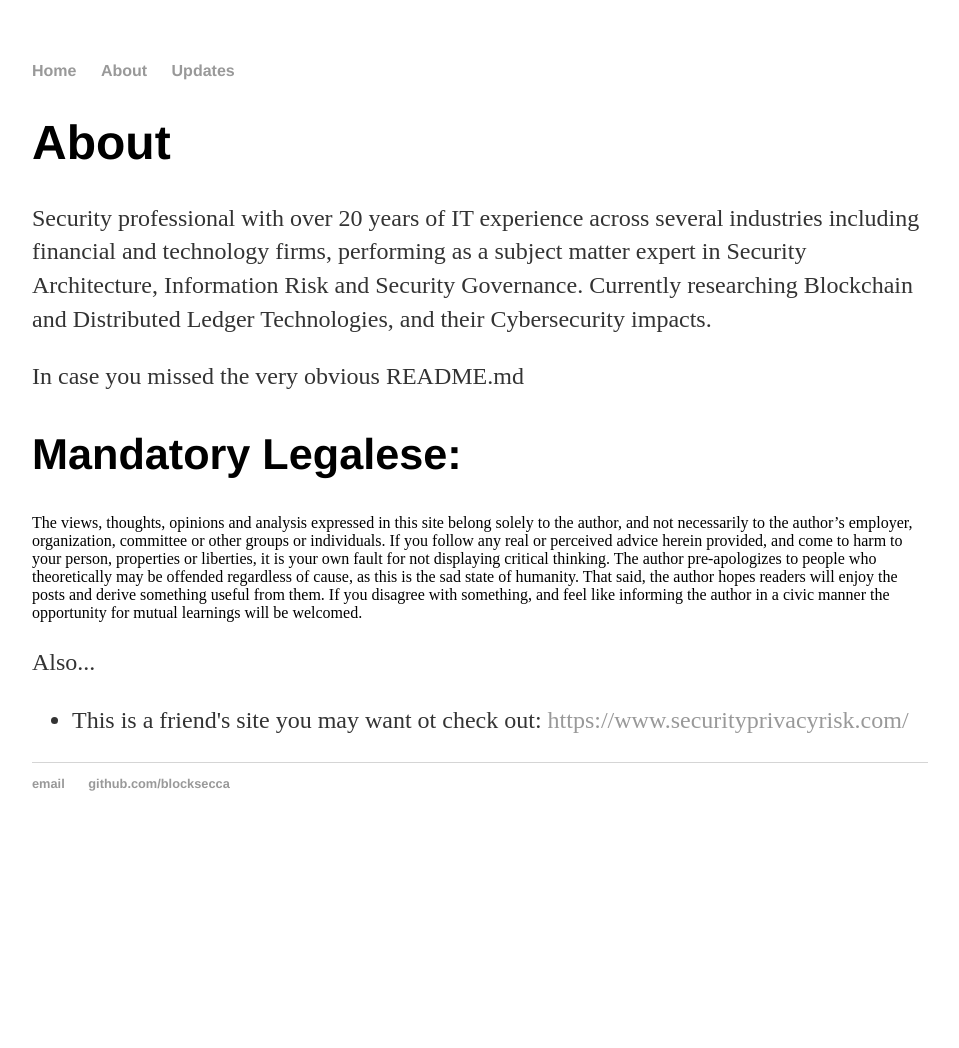
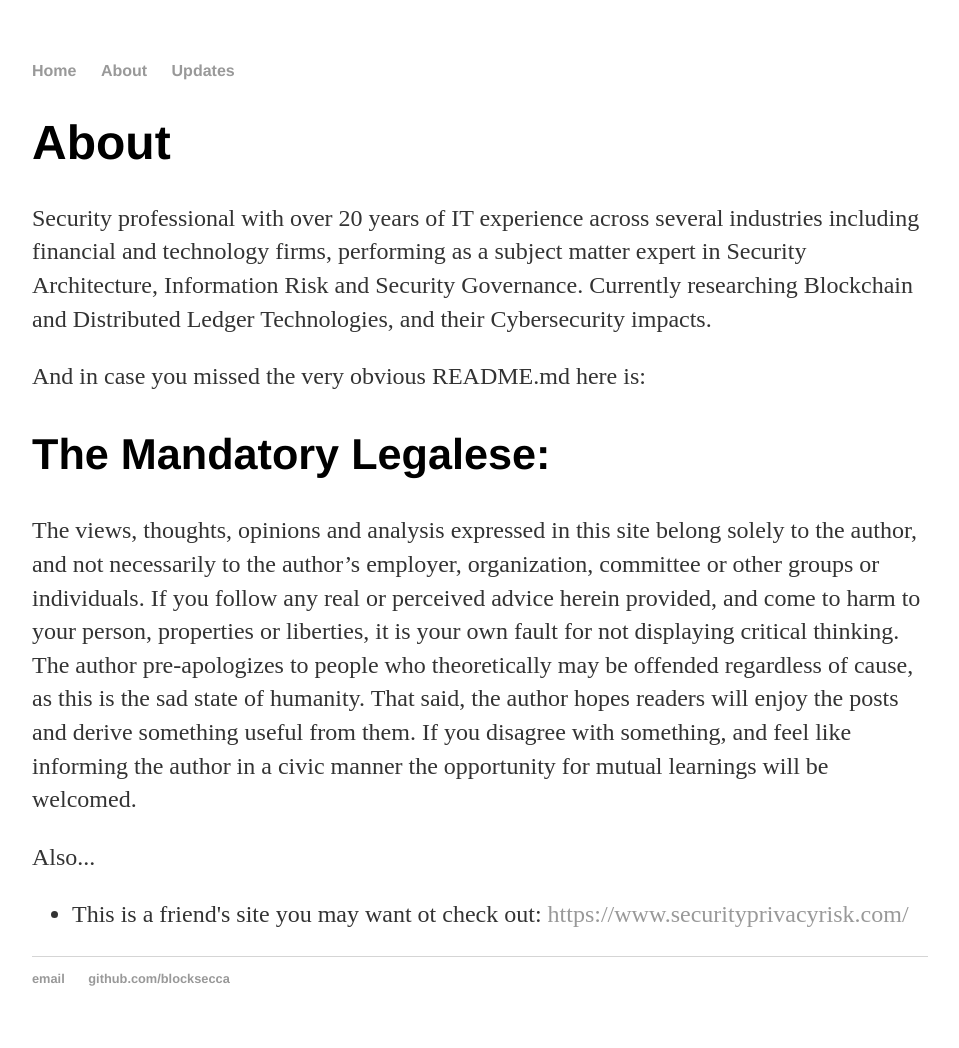
Before and after one commit to BlockSecCA/blocksecca.github.io, a Jekyll site: the page built from about/index.html, in a window 1280 px wide. Shown: the whole page, without its empty margins (160-1119 px from the left). Built offline with Jekyll 4.4.1, drawn with Linux system fonts in a browser that asks for light colours; before the commit the page ends 900 px from its top, so only the background shows below that.

Commit message:
header updates

```diff
--- a/about/index.html
+++ b/about/index.html
@@ -6,10 +6,9 @@
 		<div class="about">
 			<h1>About</h1>
 			<p>Security professional with over 20 years of IT experience across several industries including financial and technology firms, performing as a subject matter expert in Security Architecture, Information Risk and Security Governance. Currently researching Blockchain and Distributed Ledger Technologies, and their Cybersecurity impacts.</p>
-			<p>In case you missed the very obvious README.md</p>
-			<p><h2>Mandatory Legalese:</h2>The views, thoughts, opinions and analysis expressed in this site belong solely to the author, and not necessarily to the author’s employer, organization, committee or other groups or individuals. If you follow any real or perceived advice herein provided, and come to harm to your person, properties or liberties, it is your own fault for not displaying critical thinking. The author pre-apologizes to people who theoretically may be offended regardless of cause, as this is the sad state of humanity. That said, the author hopes readers will enjoy the posts and derive something useful from them. If you disagree with something, and feel like informing the author in a civic manner the opportunity for mutual learnings will be welcomed.</p>
-			<p> Also...
-			</p>
+			<p>And in case you missed the very obvious README.md here is:</p>
+			<p><h2>The Mandatory Legalese:</h2><p>The views, thoughts, opinions and analysis expressed in this site belong solely to the author, and not necessarily to the author’s employer, organization, committee or other groups or individuals. If you follow any real or perceived advice herein provided, and come to harm to your person, properties or liberties, it is your own fault for not displaying critical thinking. The author pre-apologizes to people who theoretically may be offended regardless of cause, as this is the sad state of humanity. That said, the author hopes readers will enjoy the posts and derive something useful from them. If you disagree with something, and feel like informing the author in a civic manner the opportunity for mutual learnings will be welcomed.</p>
+			<p> Also...</p>
 
 			<ul class="contacts">
 				<li>This is a friend's site you may want ot check out: <a href="https://www.securityprivacyrisk.com/">https://www.securityprivacyrisk.com/</a></li>
```
